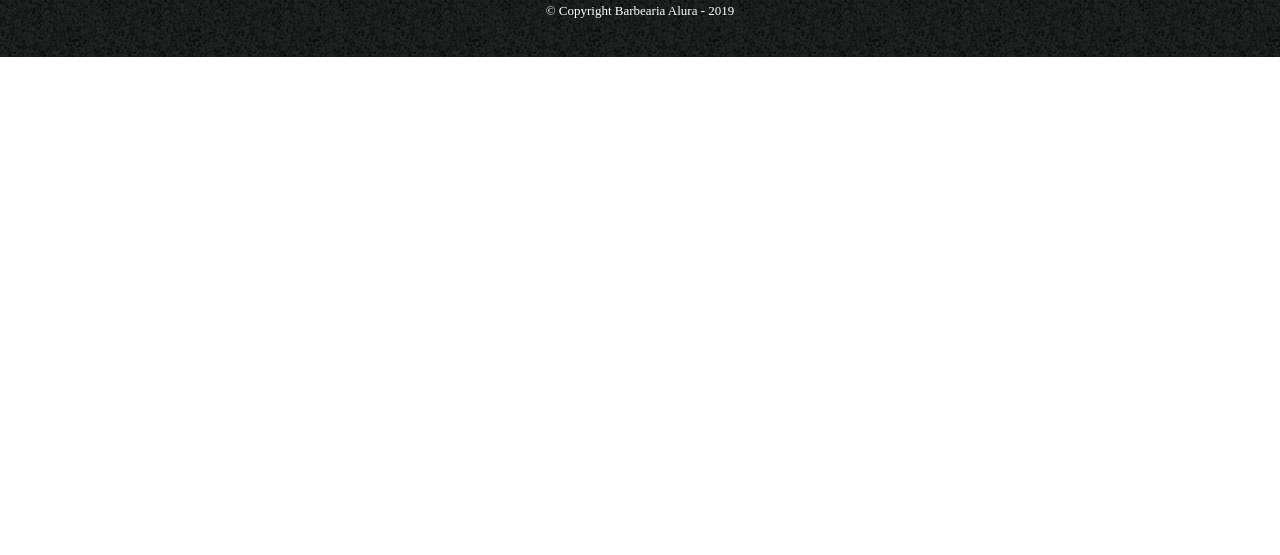
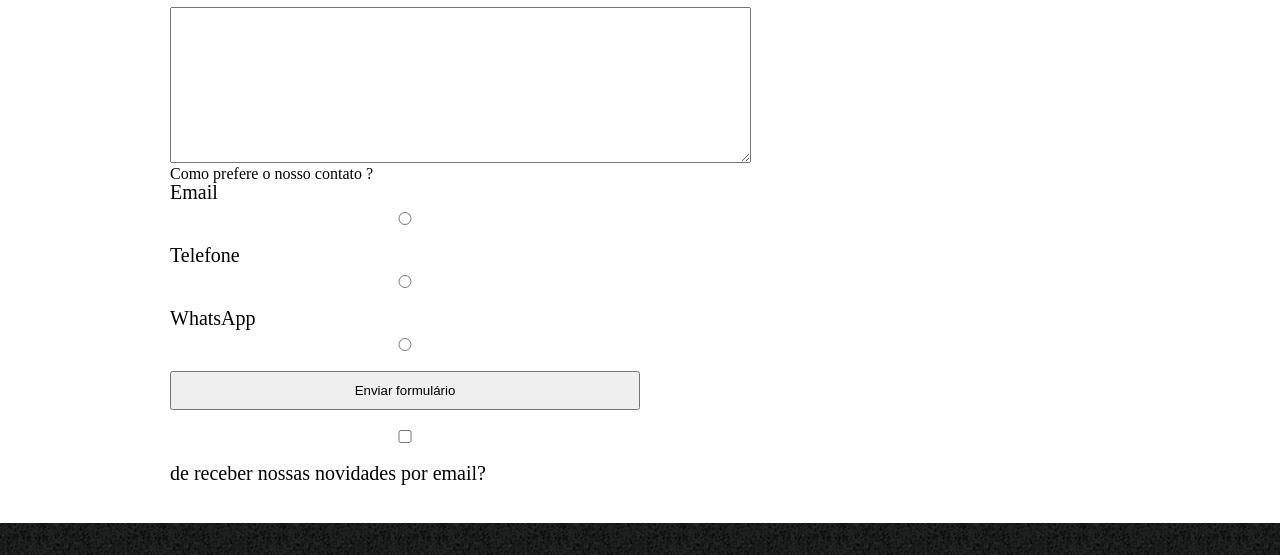
Before and after one commit to jeanhrsouza/learning-html-css, a plain HTML site: page contato.html in a window 1280 px wide. Shown: the part 623-1178 px from the top of the page. Before the commit the page ends 800 px from the top, so only its background shows below. Drawn offline with Linux system fonts and the light colour scheme.

Commit message:
HTML e CSS3 parte 3: Formulários mais completos

```diff
--- a/contato.html
+++ b/contato.html
@@ -35,7 +35,27 @@
             <label for="telefone">Telefone</label>
             <input type="text" name="" id="telefone">
 
-            <input type="submit" value="Enviar formulário">
+            <label for="mensagem">Mensagem</label>
+            <textarea name="" id="mensagem" cols="70" rows="10"></textarea>
+
+            <!--Contato-->
+            <div>
+                <p>Como prefere o nosso contato ?</p>
+                <label for="radio-email">Email</label>
+                <input type="radio" id="radio-email" value="email" name="contato">
+
+                <label for="radio-telefone">Telefone</label>
+                <input type="radio" id="radio-telefone" value="telefone" name="contato">
+
+                <label for="radio-whatsapp">WhatsApp</label>
+                <input type="radio" id="radio-whatsapp" value="whatsapp" name="contato">
+
+                <input type="submit" value="Enviar formulário">
+            </div>
+
+
+            <label for=""><input type="checkbox" > de receber nossas novidades por email?</label>
+
         </form>
     </main>
 
--- a/style.css
+++ b/style.css
@@ -95,3 +95,32 @@ footer {
     font-size: 13px;
     margin: 20px 0 0;
 }
+
+main{
+    width: 940px;
+    margin: 0 auto;
+}
+
+form {
+    margin: 40px 0; /*margin superior 40px, lados 0 e inferior 40px*/
+}
+
+/*
+    Elemento inline só ocupa o tamanho do seu conteúdo
+    Elemento block ocupa o bloco inteiro da página. um exemplo é a tag <p>
+*/
+
+form label {
+    display: block; /*Elemento block ocupa o bloco inteiro da página*/
+    font-size: 20px; /*Aumentar o tamanho da fonte*/
+    margin: 0 0 10px; /*Espaço entre os labels e inputs. Margin para baixo de 10px*/
+
+}
+
+form input {
+    display: block; /*Elemento block ocupa o bloco inteiro da página*/
+    margin: 0 0 20px; /*Margem para baixo de 20 pixels*/
+    padding: 10px 25px; /*Manipulando valores internos do input. 10px de largura para cima e bixo.
+                         20px de largura para os lados*/
+    width: 50%; /*Manipulando a largura da tag. Utilizando 50% da página*/
+}
```
